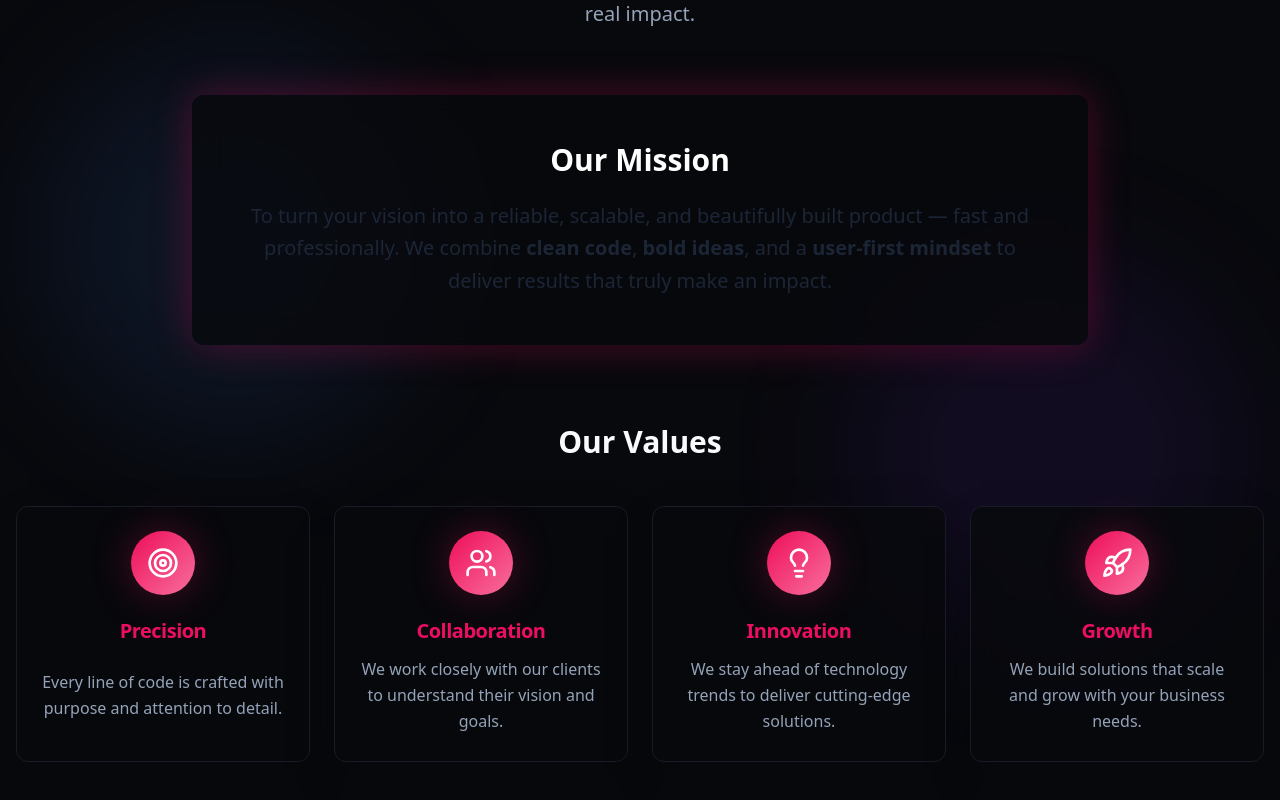
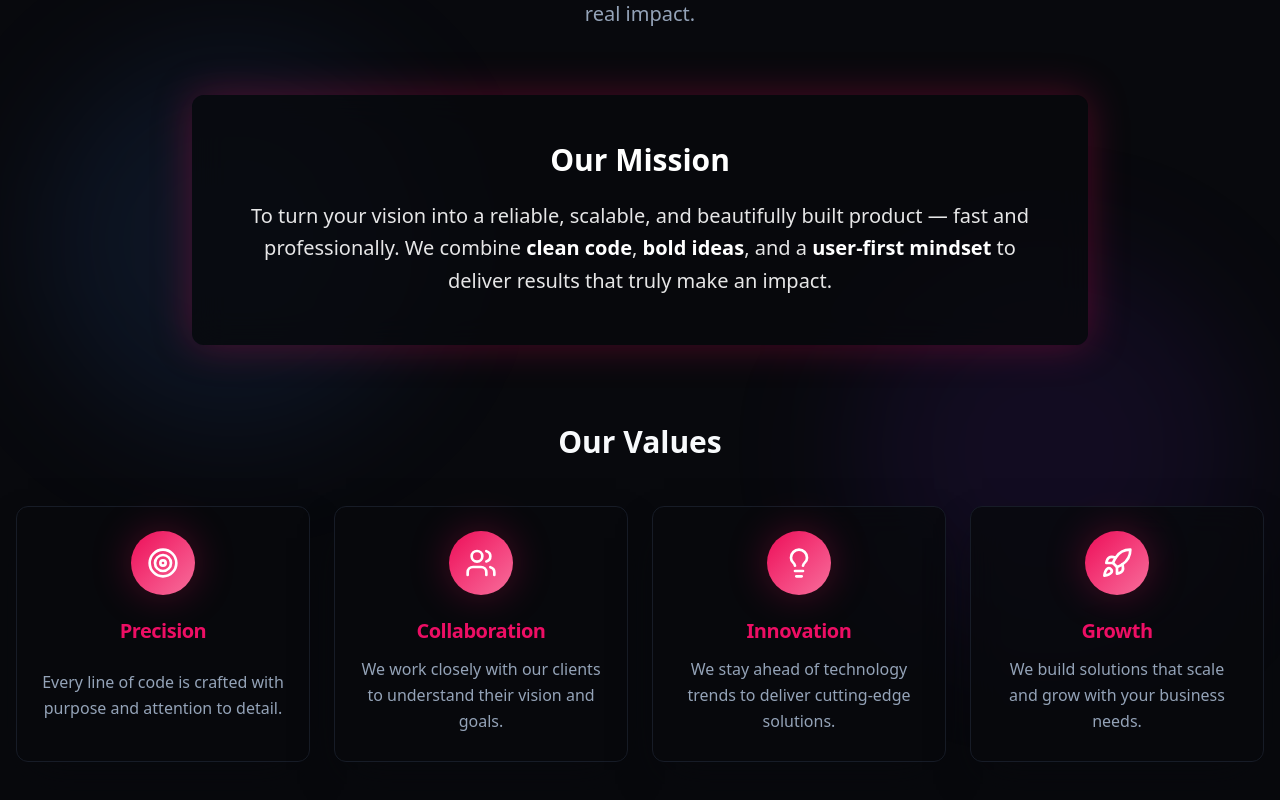
Before and after one commit to ScriptWind/Script-Wind, a React (Vite) app: page / in a window 1280 px wide. Shown: the part 5328-6128 px from the top of the page. Built offline with nearby package versions, Linux system fonts and the light colour scheme.

Commit message:
Fix text color issues
Fix text color issues when switching between light and dark modes. Ensure text colors are consistent and readable in both themes.

```diff
--- a/src/components/AboutSection.tsx
+++ b/src/components/AboutSection.tsx
@@ -63,12 +63,12 @@ export const AboutSection = () => {
         <ScrollAnimation animationType="scale-in" className="text-center mb-20">
           <Card className="max-w-4xl mx-auto bg-tech-gradient p-12 border-0 shadow-glow-primary hover:shadow-glow-primary/80 transition-all duration-500 hover:scale-105">
             <div className="text-white">
-              <AnimatedText animationType="slide-up-words" className="text-3xl font-bold mb-6">
+              <AnimatedText animationType="slide-up-words" className="text-3xl font-bold mb-6 text-white">
                 Our Mission
               </AnimatedText>
-              <p className="text-xl leading-relaxed opacity-90 text-slate-800">
+              <p className="text-xl leading-relaxed text-white/90">
                 To turn your vision into a reliable, scalable, and beautifully built product — fast and professionally.
-                We combine <strong>clean code</strong>, <strong>bold ideas</strong>, and a <strong>user-first mindset</strong> to deliver results that truly make an impact.
+                We combine <strong className="text-white font-bold">clean code</strong>, <strong className="text-white font-bold">bold ideas</strong>, and a <strong className="text-white font-bold">user-first mindset</strong> to deliver results that truly make an impact.
               </p>
             </div>
           </Card>
```
